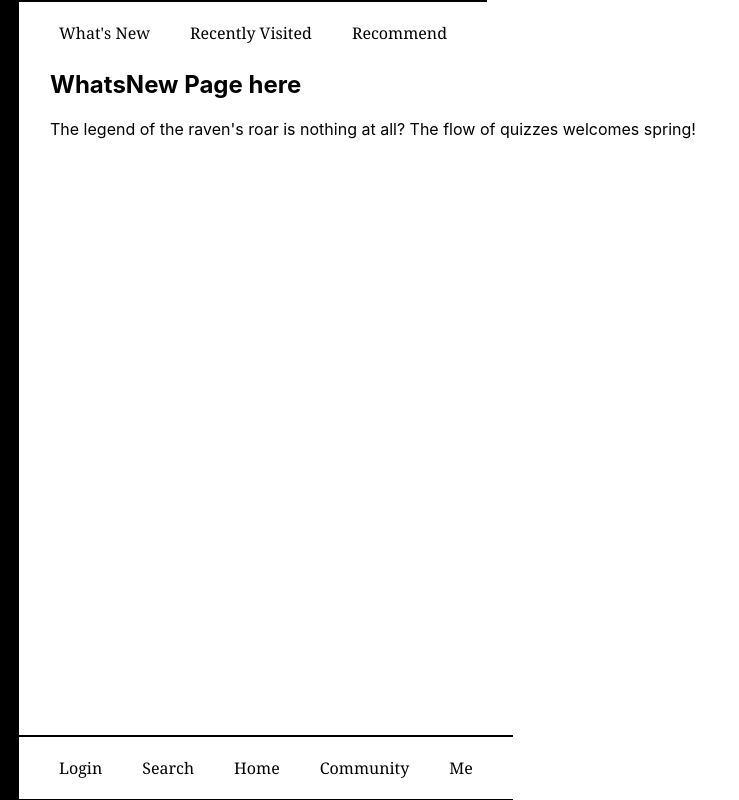
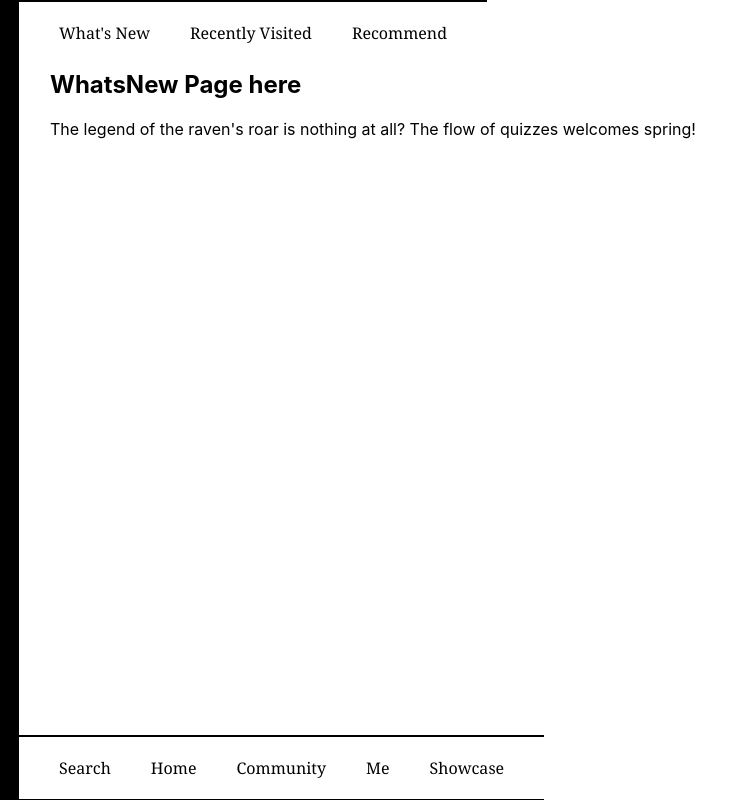
Before and after one commit to agile-dev-assignments/project-setup-team-ikedacho-visionary, a React (Create React App) app in the folder front-end/: page / in a window 1280 px wide. Shown: the top 800 px of the page, without its empty margins (0-739 px from the left). Built offline with nearby package versions, Linux system fonts and the light colour scheme.

Commit message:
Update: adde a showcase page for temporarily showcasing the re-usable components

```diff
--- a/front-end/src/App.js
+++ b/front-end/src/App.js
@@ -1,12 +1,12 @@
 import './App.css';
 import React from 'react'
 import { BrowserRouter as Router, Switch, Route } from 'react-router-dom'
-import Login from './home/Login'
 import MainNav from './auxiliary/MainNav'
 import Home from './home/Home';
 import Community from './community/Community';
 import Me from './me/Me';
 import Search from './search/Search'
+import Showcase from './auxiliary/Showcase'
 
 function App() {
   return (
@@ -14,11 +14,6 @@ function App() {
       <div>
         <Router>
           <Switch>
-
-            <Route path = "/login">
-              <Login />
-              <MainNav />
-              </Route>
 
             <Route path = "/search">
               <Search />
@@ -35,6 +30,11 @@ function App() {
               <MainNav />
             </Route>
 
+            <Route path = "/components_showcase">
+              <Showcase />
+              <MainNav />
+            </Route>
+
             <Route path = "/">
               <Home />
               <MainNav />
--- a/front-end/src/auxiliary/MainNav.js
+++ b/front-end/src/auxiliary/MainNav.js
@@ -2,16 +2,16 @@ import React from 'react'
 import { Link } from 'react-router-dom'
 import './MainNav.css'
 
-// Login page is placed here for building/inspecting purpose
+// components_showcase page is placed here for building/inspecting purpose
 // It will not appear in the Navigation bar in finalized version
 const MainNav = (props) => {
     return (
         <nav>
-            <Link to="/login">Login</Link>
-            <Link to="/search">Search</Link>
-            <Link to="/">Home</Link>
-            <Link to="/community">Community</Link>
-            <Link to="/me">Me</Link>
+            <Link to = "/search">Search</Link>
+            <Link to = "/">Home</Link>
+            <Link to = "/community">Community</Link>
+            <Link to = "/me">Me</Link>
+            <Link to = "/components_showcase">Showcase</Link>
         </nav>
     )
 }
--- /dev/null
+++ b/front-end/src/auxiliary/Showcase.js
@@ -0,0 +1,13 @@
+import React from 'react';
+import Repost from './Repost'
+
+const Showcase = (props) => {
+
+    return (
+        <>
+            <Repost />
+        </>
+    );
+}
+
+export default Showcase;
```
